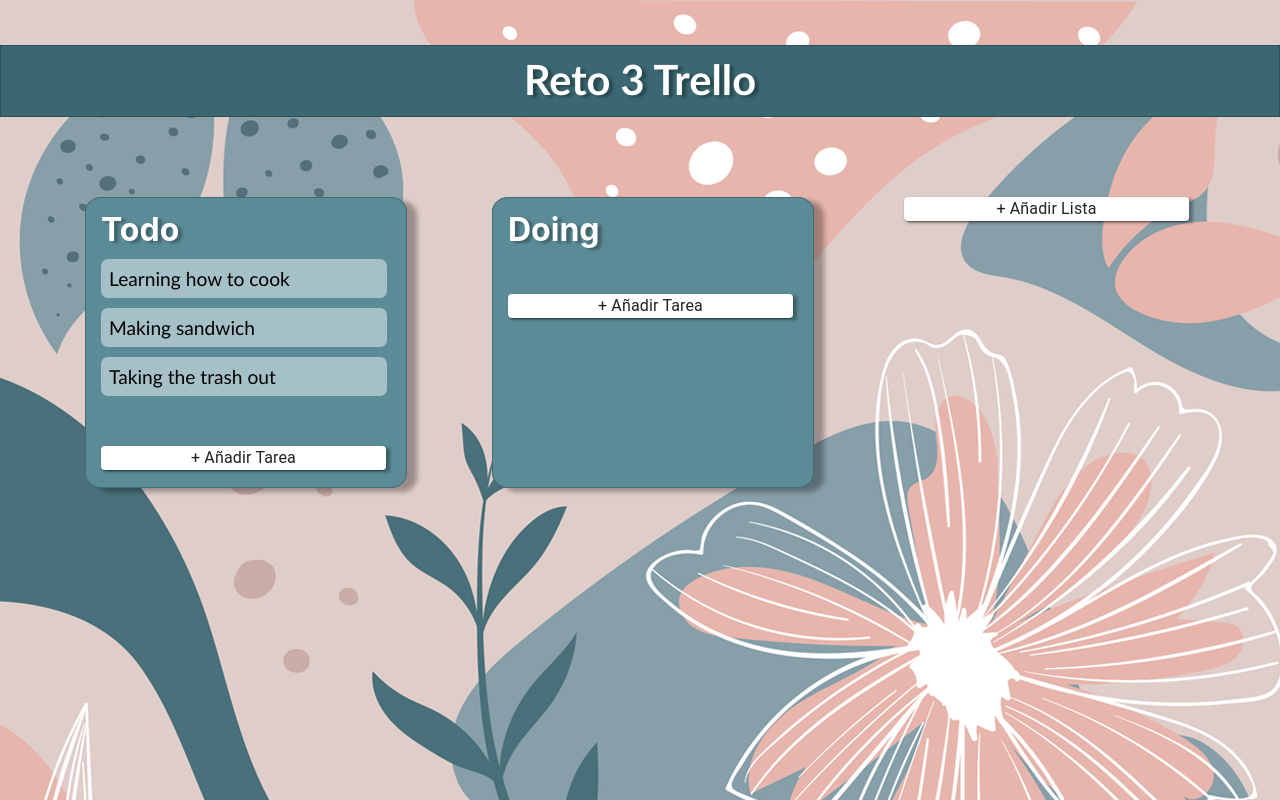
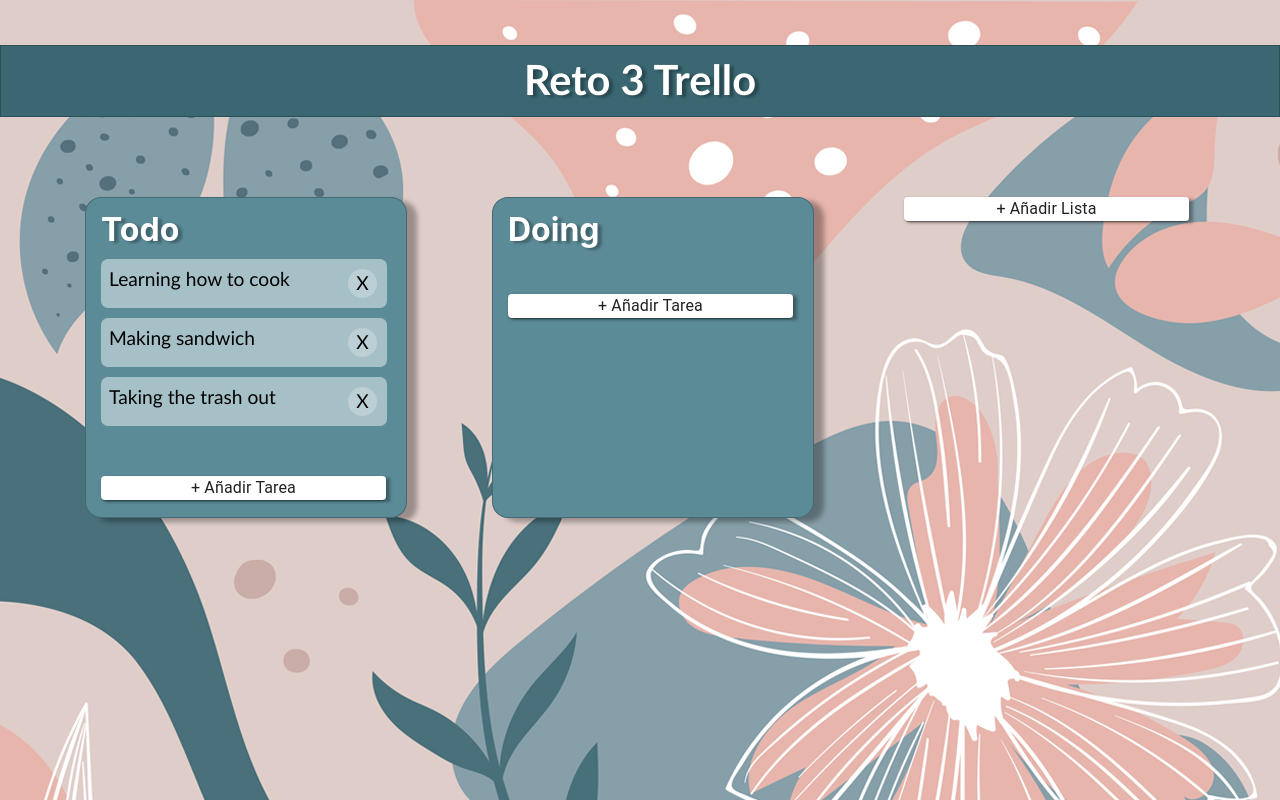
Before and after one commit to creativa-nk/Reto3, a React (Create React App) app: page / in a window 1280 px wide. Built offline with nearby package versions, Linux system fonts and the light colour scheme.

Commit message:
+ boton borrar tarea

```diff
--- a/src/App.css
+++ b/src/App.css
@@ -46,7 +46,27 @@
     border-radius: 7px;
     font-family: 'Gill Sans', 'Gill Sans MT', Calibri, 'Trebuchet MS', sans-serif;
     font-size: 1.2rem ;
+    display: flex;
+    flex-direction:row ;
+    justify-content: space-between;
+
 }
+
+.Xbtn{
+    background-color: rgba(255, 255, 255, 0.246);
+    height: 25px;
+    width: 25px;
+    border-radius: 50%;
+    margin: 2px;
+    padding: 2px;
+    text-align: center;
+}
+
+.Xbtn:hover{
+    background-color: rgba(20, 20, 20, 0.103);
+    color:white;
+}
+
 
 /* .inputConteiner{
     background-color:red;
--- a/src/components/Card.js
+++ b/src/components/Card.js
@@ -11,7 +11,9 @@ export default function Card({card,index}){
                      {...provided.dragHandleProps}
                      {...provided.draggableProps}
                 >
-                     <div className='tarea'>{card.title}</div>
+                     <div className='tarea'>{card.title}
+                        <div className='Xbtn'>X</div>
+                     </div>
                 </div>
             )}
         </Draggable>
```
